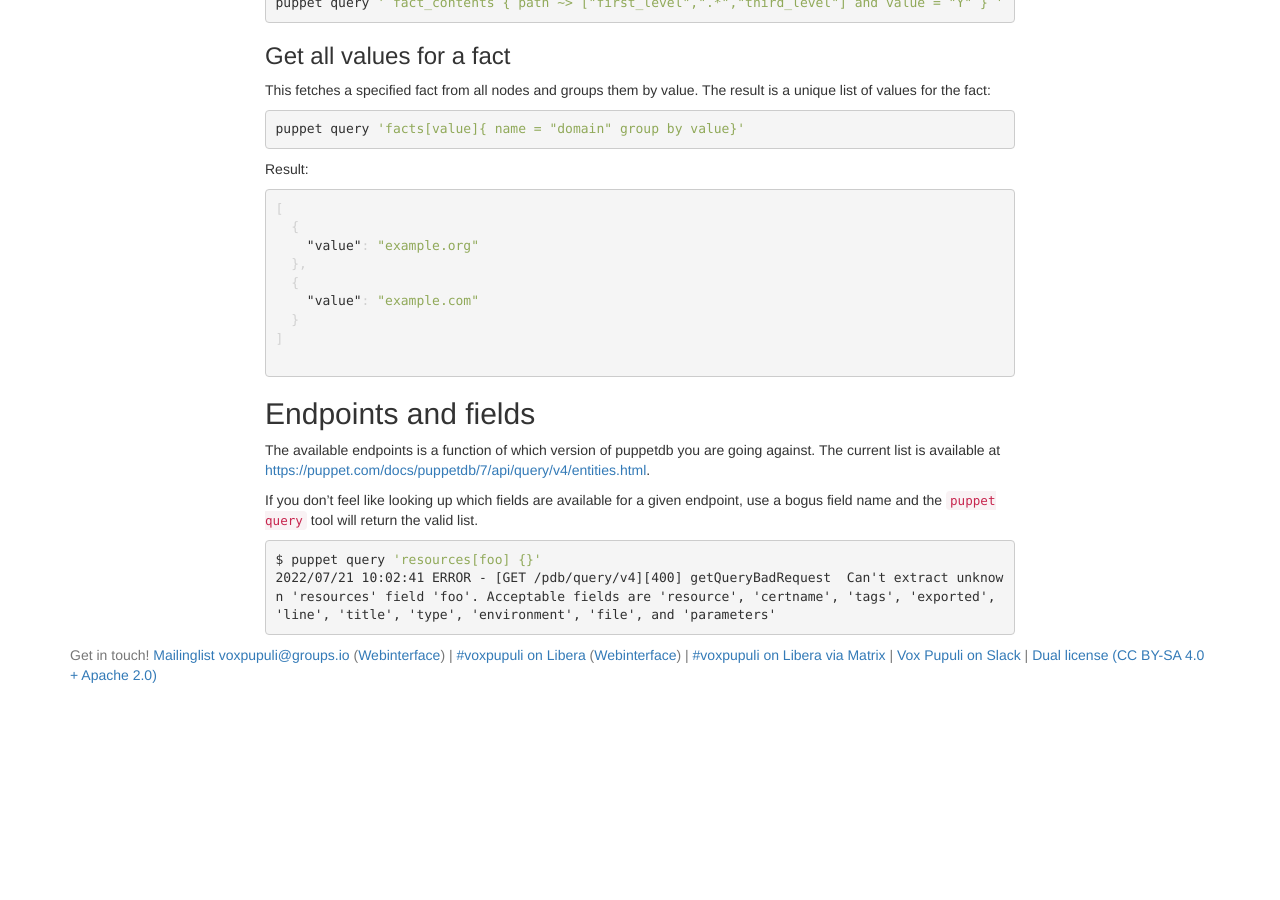
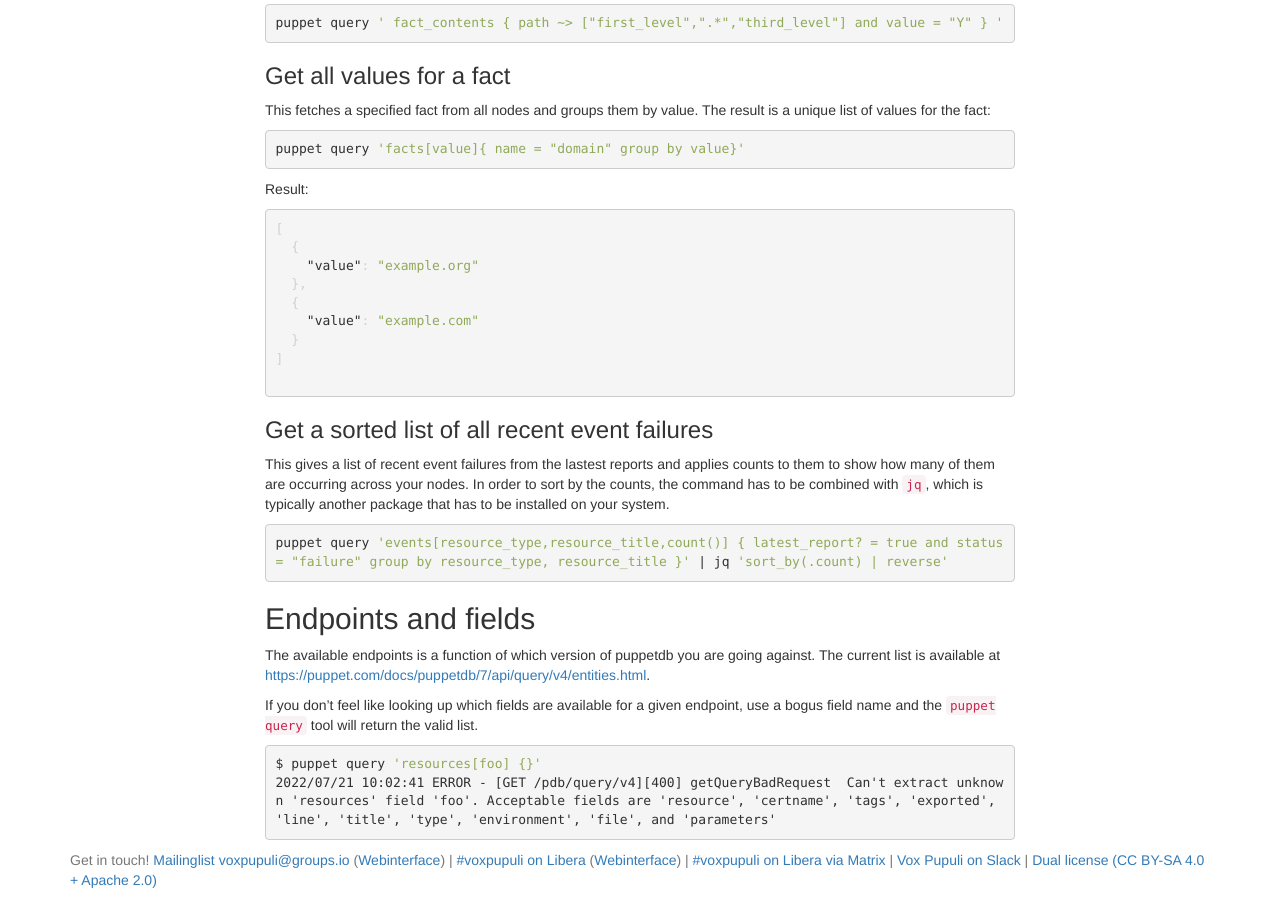
Before and after one commit to voxpupuli/voxpupuli.github.io, a Jekyll site: the page built from _docs/pql_queries.md, in a window 1280 px wide and 900 px high, scrolled down 4085 px. Built offline with Jekyll 4.4.1, drawn with Linux system fonts in a browser that asks for light colours; nearby versions of some CDN libraries; before the commit the page ends 4780 px from its top, so only the background shows below that; some of the changed text lies outside the part shown.

Commit message:
Add sorted list of event failures

````diff
--- a/_docs/pql_queries.md
+++ b/_docs/pql_queries.md
@@ -205,6 +205,16 @@ Result:
 
 ```
 
+### Get a sorted list of all recent event failures
+
+This gives a list of recent event failures from the lastest reports and applies counts to them to show how many
+of them are occurring across your nodes.  In order to sort by the counts, the command has to be combined with `jq`,
+which is typically another package that has to be installed on your system.
+
+```shell
+puppet query 'events[resource_type,resource_title,count()] { latest_report? = true and status = "failure" group by resource_type, resource_title }' | jq 'sort_by(.count) | reverse'
+```
+
 ## Endpoints and fields
 
 The available endpoints is a function of which version of puppetdb you are going against. The current list is available at <https://puppet.com/docs/puppetdb/7/api/query/v4/entities.html>.
````
